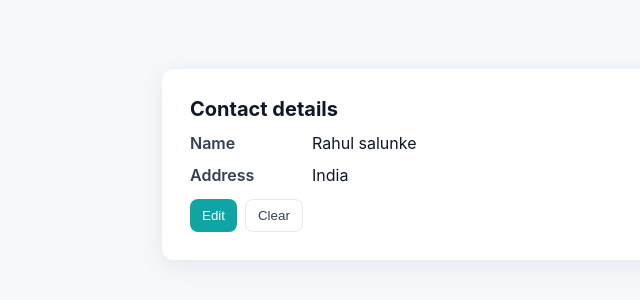
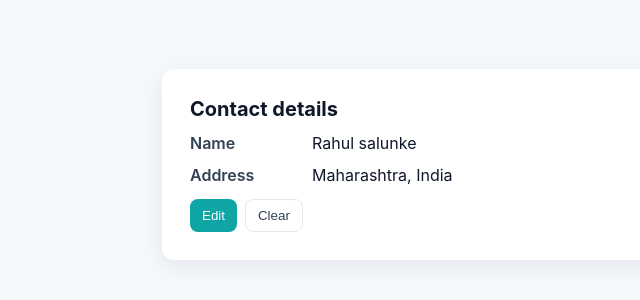
Before and after one commit to rahul24salunke/devops_html, a plain HTML site: page index.html in a window 1280 px wide. Shown: the part 236-536 px from the top of the page, without its empty margins (150-790 px from the left). Drawn offline with Linux system fonts and the light colour scheme.

Commit message:
Update index.html

```diff
--- a/index.html
+++ b/index.html
@@ -30,7 +30,7 @@
       </div>
       <div class="field">
         <div class="label">Address</div>
-        <div class="value" id="addressText">India</div>
+        <div class="value" id="addressText">Maharashtra, India</div>
       </div>
       <div class="row">
         <button class="btn-primary" id="editBtn">Edit</button>
```
